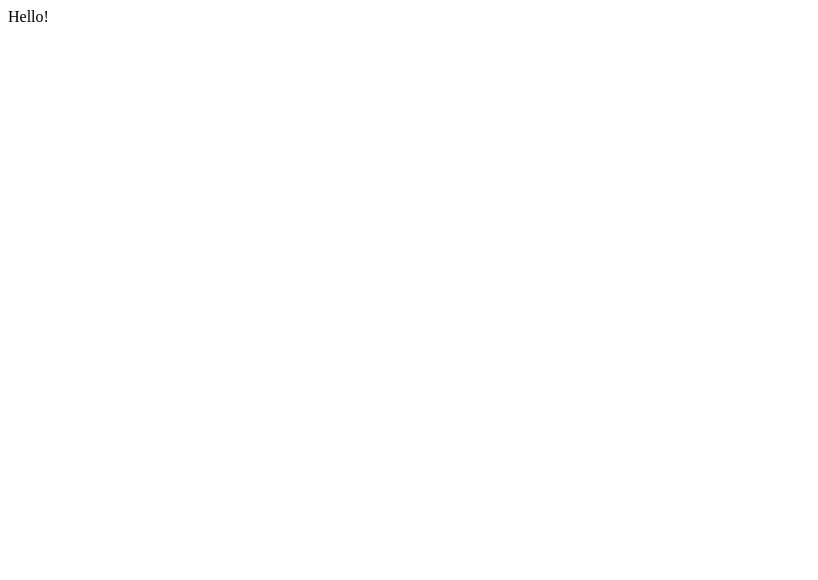
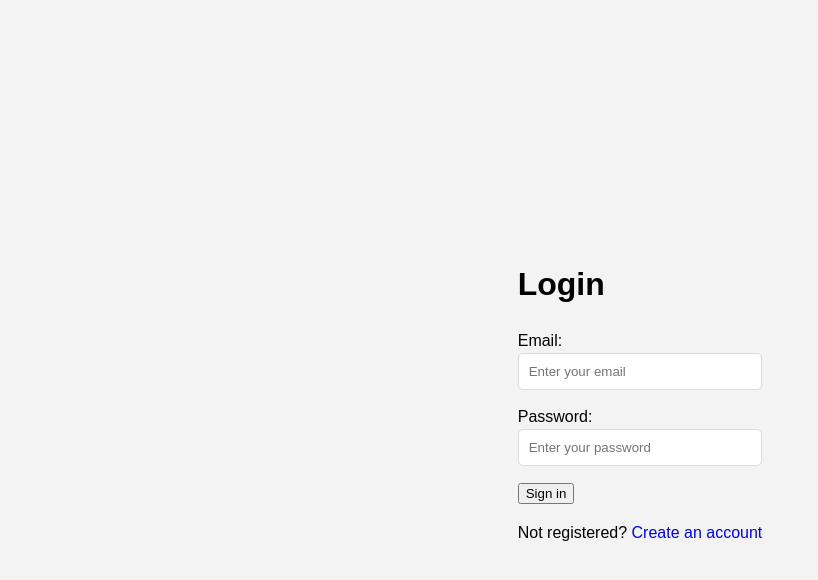
Before and after one commit to abdurahmanairan/portfolio, a plain HTML site: page pages/index.html in a window 1280 px wide. Shown: the whole page, without its empty margins (0-818 px from the left). Drawn offline with Linux system fonts and the light colour scheme.

Commit message:
Added login page

```diff
--- a/pages/index.html
+++ b/pages/index.html
@@ -1,4 +1,53 @@
 <!DOCTYPE html>
 <html>
-    Hello!
+    <head>
+        <title>Demo Chat App</title>
+        <link rel="stylesheet" href="style.css">
+    </head>
+
+    <body>
+        <div class="login">
+            <h1>Login</h1>
+            <form action="">
+                <label for="email">
+                    Email:
+                </label>
+                <input type="text" name="email" id="email"
+                placeholder="Enter your email" required>
+                <label for="password">
+                    Password:
+                </label>
+                <input type="password" name="password" id="password"
+                placeholder="Enter your password" required>
+                <div class="wrap">
+                    <button type="submit" onclick="login(document.getElementById('email'), document.getElementById('password'))">
+                        Sign in
+                    </button>
+                </div>
+            </form>
+            <p>Not registered?
+                <a href="#" style="text-decoration: none;">
+                    Create an account
+                </a>
+            </p>
+        </div>
+        <script>
+            function login(email, password) {
+                const obj = {
+                    "email": email,
+                    "password": password
+                }
+                fetch('http://citymultibot.kbncran.ru/api/v1/users/auth', {
+                    method: 'POST',
+                    headers: {
+                        'Accept': 'application/json',
+                        'Content-Type': 'application/json'
+                    },
+                    body: JSON.stringify(obj)
+                })
+                .then(response => response.json())
+                .then(response => alert(JSON.stringify(response)))
+            }
+        </script>
+    </body>
 </html>
--- /dev/null
+++ b/pages/style.css
@@ -0,0 +1,21 @@
+body {
+    display: flex;
+    align-items: center;
+    justify-content: center;
+    font-family: sans-serif;
+    line-height: 1.5;
+    min-height: 100vh;
+    background: #f3f3f3;
+    flex-direction: column;
+    margin: 0;
+}
+
+input {
+    display: block;
+    width: 100%;
+    margin-bottom: 15px;
+    padding: 10px;
+    box-sizing: border-box;
+    border: 1px solid #ddd;
+    border-radius: 5px;
+}
```
Also changed, not shown: 1 other file.
